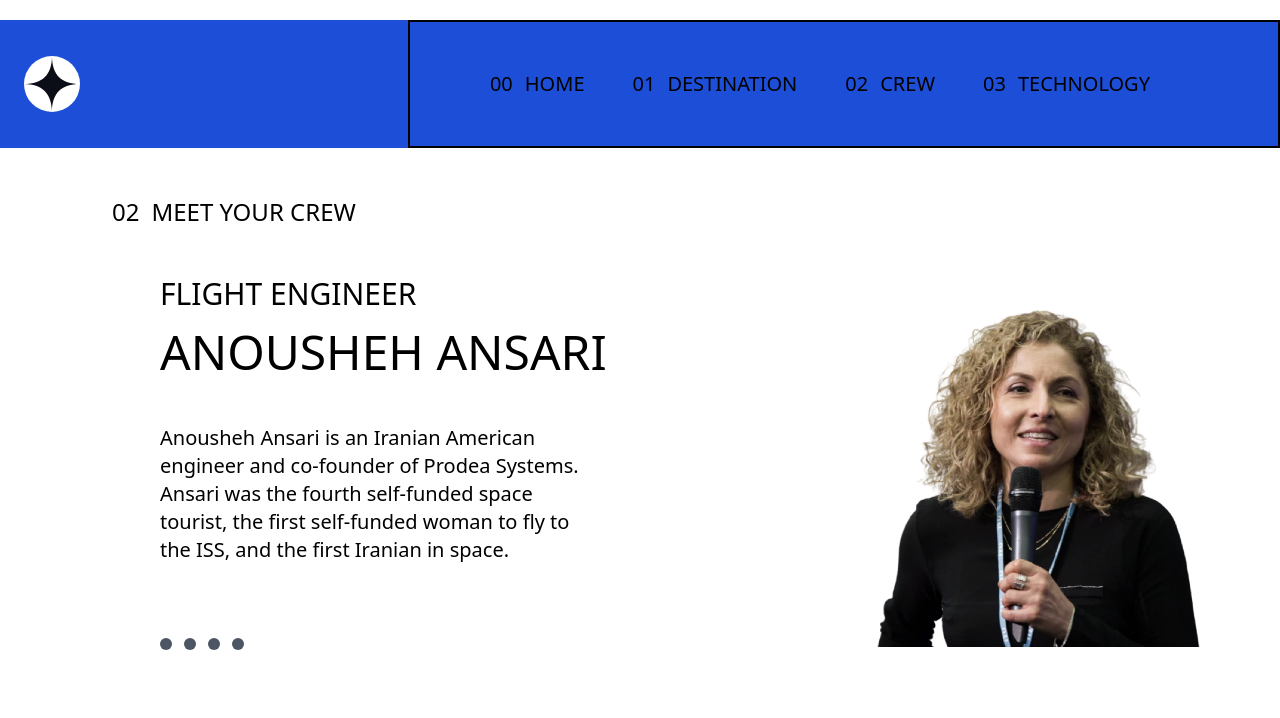
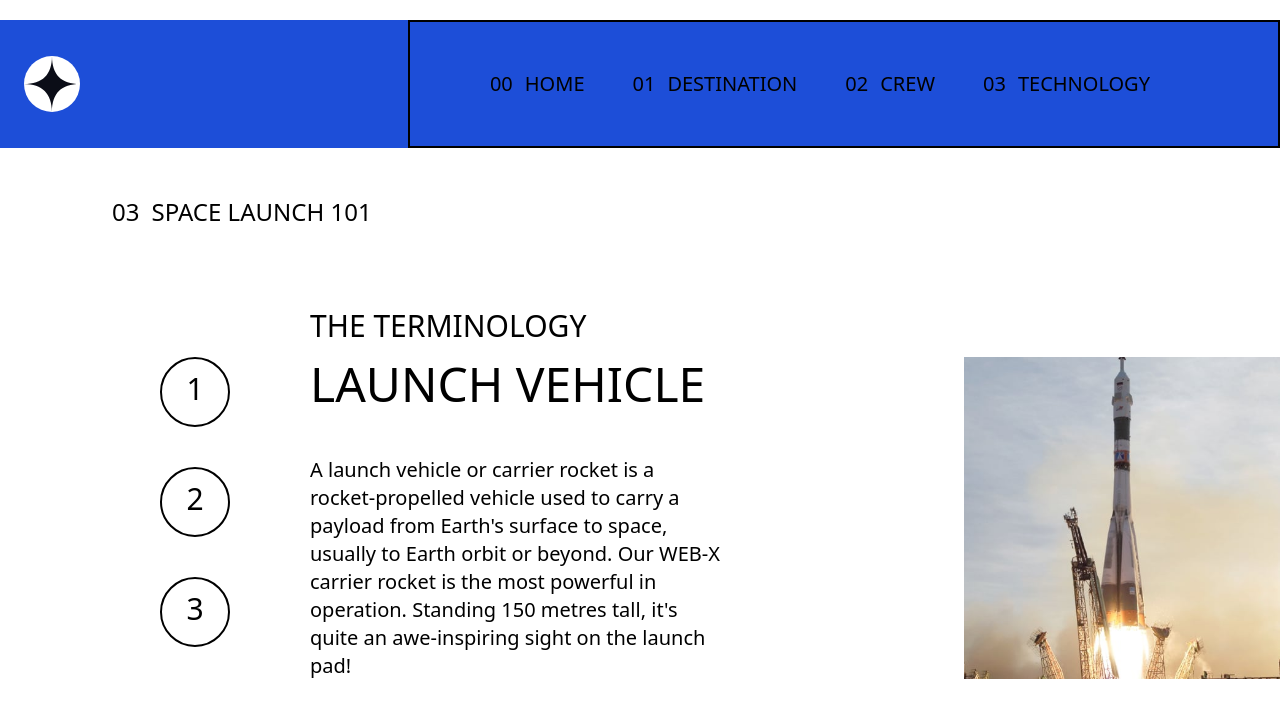
Before and after one commit to zainkazi/space-tourism-website-react, a React (Vite) app: page / in a window 1280 px wide. Shown: the top 718 px of the page. Built offline with nearby package versions, Linux system fonts and the light colour scheme.

Commit message:
added Technology section

```diff
--- a/src/App.jsx
+++ b/src/App.jsx
@@ -2,6 +2,7 @@ import Header from "./components/Header";
 import Crew from "./pages/Crew";
 import Destination from "./pages/Destination";
 import Home from "./pages/Home";
+import Technology from "./pages/Technology";
 
 function App() {
   return (
@@ -9,7 +10,8 @@ function App() {
       <Header />
       {/* <Home /> */}
       {/* <Destination /> */}
-      <Crew />
+      {/* <Crew /> */}
+      <Technology />
     </>
   );
 }
--- /dev/null
+++ b/src/components/Technology/TechnologyImage.jsx
@@ -0,0 +1,7 @@
+import React from "react";
+
+const TechnologyImage = ({ source }) => {
+  return <img src={source} />;
+};
+
+export default TechnologyImage;
--- /dev/null
+++ b/src/components/Technology/TechnologyInfo.jsx
@@ -0,0 +1,15 @@
+import React from "react";
+
+const TechnologyInfo = ({ name, desc }) => {
+  return (
+    <>
+      <div className="text-xl mb-2 lg:text-3xl lg:mb-4">THE TERMINOLOGY</div>
+
+      <div className="text-4xl mb-8 lg:text-5xl lg:mb-12">{name}</div>
+
+      <div className="text-xl mb-12 md:px-20 lg:px-0 lg:pr-60">{desc}</div>
+    </>
+  );
+};
+
+export default TechnologyInfo;
--- /dev/null
+++ b/src/components/Technology/TechnologyNavbar.jsx
@@ -0,0 +1,19 @@
+import React from "react";
+
+const TechnologyNavbar = () => {
+  return (
+    <div className="mb-8 text-3xl flex lg:flex-col justify-center items-center space-x-8 lg:space-x-0 lg:space-y-10">
+      <div className="border-2 border-black text-center p-3 rounded-full h-[70px] w-[70px]">
+        1
+      </div>
+      <div className="border-2 border-black text-center p-3 rounded-full h-[70px] w-[70px]">
+        2
+      </div>
+      <div className="border-2 border-black text-center p-3 rounded-full h-[70px] w-[70px]">
+        3
+      </div>
+    </div>
+  );
+};
+
+export default TechnologyNavbar;
--- /dev/null
+++ b/src/pages/Technology.jsx
@@ -0,0 +1,48 @@
+import React from "react";
+import TechnologyImage from "../components/Technology/TechnologyImage";
+import tech1Mobile from "../assets/technology/image-launch-vehicle-landscape.jpg";
+import tech1Desktop from "../assets/technology/image-launch-vehicle-portrait.jpg";
+import tech2Mobile from "../assets/technology/image-spaceport-landscape.jpg";
+import tech2Desktop from "../assets/technology/image-spaceport-portrait.jpg";
+import tech3Mobile from "../assets/technology/image-space-capsule-landscape.jpg";
+import tech3Desktop from "../assets/technology/image-space-capsule-portrait.jpg";
+import TechnologyNavbar from "../components/Technology/TechnologyNavbar";
+import TechnologyInfo from "../components/Technology/TechnologyInfo";
+
+const Technology = () => {
+  return (
+    <div className="text-center lg:text-left lg:min-h-[80vh]">
+      <h1 className="my-12 text-2xl md:text-left md:pl-10 lg:pl-28 lg:mb-20">
+        <span className="mr-3">03</span>SPACE LAUNCH 101
+      </h1>
+
+      <div className="flex flex-col lg:flex-row-reverse justify-between items-center space-y-12 lg:space-y-0 lg:pl-20">
+        {/* Mobile Image container */}
+        <div className="block lg:hidden">
+          <TechnologyImage source={tech1Mobile} />
+        </div>
+
+        {/* Desktop Image container */}
+        <div className="hidden lg:block w-full">
+          <TechnologyImage source={tech1Desktop} />
+        </div>
+
+        {/* Details container */}
+        <div className="px-8 sm:px-20 lg:flex justify-center items-center lg:space-x-20 lg:px-0 lg:pl-20">
+          {/* Navbar */}
+          <TechnologyNavbar />
+
+          {/* Technology Info */}
+          <div>
+            <TechnologyInfo
+              name="LAUNCH VEHICLE"
+              desc="A launch vehicle or carrier rocket is a rocket-propelled vehicle used to carry a payload from Earth's surface to space, usually to Earth orbit or beyond. Our WEB-X carrier rocket is the most powerful in operation. Standing 150 metres tall, it's quite an awe-inspiring sight on the launch pad!"
+            />
+          </div>
+        </div>
+      </div>
+    </div>
+  );
+};
+
+export default Technology;
```
